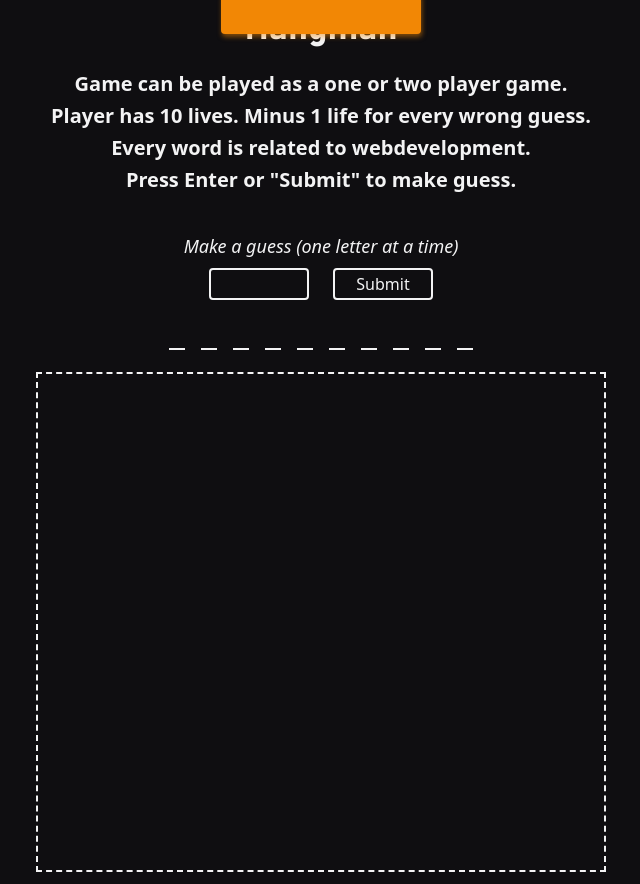
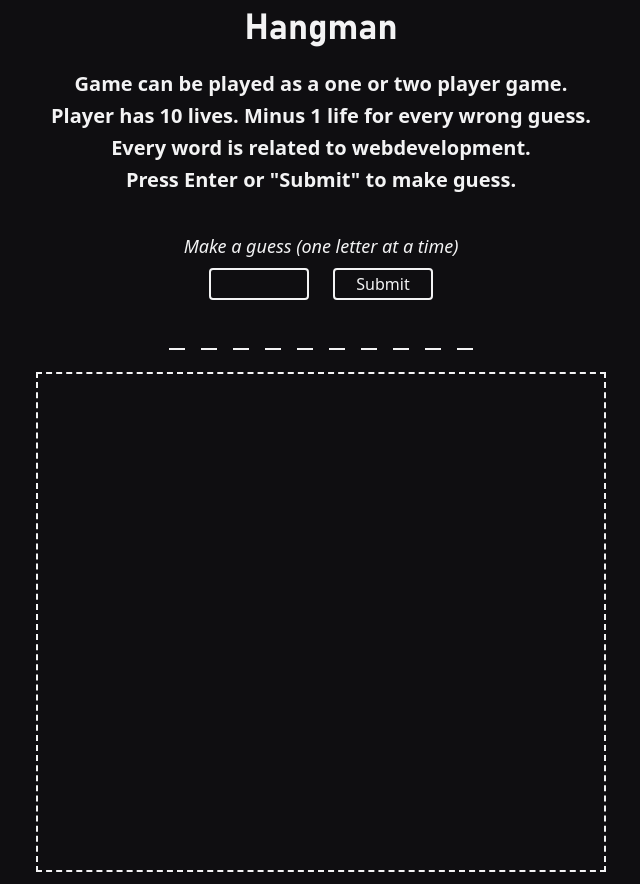
Before and after one commit to JoPed/hangman, a Vue app: page / in a window 1280 px wide. Shown: the whole page, without its empty margins (319-959 px from the left). Built offline with nearby package versions, Linux system fonts and the light colour scheme.

Commit message:
fixed gameovertext using v-html

```diff
--- a/src/App.vue
+++ b/src/App.vue
@@ -62,7 +62,8 @@ export default {
       wordsToGuess[Math.floor(Math.random() * wordsToGuess.length)]
     );
 
-    let gameOverText = "<span>you lost</span><br><br>Click <span>'Play again'</span> to start new game";
+    // <span class='font-bold text-xl'>You lost</span>\nClick <span class='font-bold'>'Play again'</span> to start new game
+    let gameOverText = "";
     const notificationRef = ref(null);
 
     const canvasRef = ref(null);
--- a/src/components/Notification.vue
+++ b/src/components/Notification.vue
@@ -1,16 +1,14 @@
 <template>
   <div
     v-if="message != ''"
-    class="w-[200px] p-5 fixed z-50 left-1/2 -top-4 -translate-x-1/2 translate-y-[25%]  rounded-b shadow-[1px_3px_5px_rgba(242,135,5,.5)] bg-orange-50 text-center text-white-50"
-    :ref="
-      (el) => {
-        notificationRef = el;
-        getRef(el);}"
+    class="w-[200px] p-5 fixed z-50 left-1/2 -top-4 -translate-x-1/2 translate-y-[15%]  rounded-b shadow-[1px_3px_5px_rgba(242,135,5,.5)] bg-orange-50 text-center text-white-50 whitespace-pre-line"
+    :ref="(el) => {notificationRef = el;getRef(el);}"
+    v-html="message"
   ></div>
 </template>
 
 <script>
-import { onMounted, onUnmounted, ref } from "vue";
+import { onMounted, onUnmounted, ref} from "vue";
 export default {
   props: ["message", "getRef"],
   setup(props) {
@@ -20,8 +18,9 @@ export default {
     onMounted(() => {
 
       if (props.message !== "") {
-        notificationRef.value.innerHtml = props.message;
-        // console.log(notificationRef.value.innerHtml)
+
+        // notificationRef.value.innerHtml = props.message;
+        console.log(notificationRef.value.innerHtml)
         notificationRef.value.classList.add("active");
 
         // timeOut = setTimeout(() => {
@@ -34,7 +33,7 @@ export default {
         clearTimeout(timeOut);
     });
 
-    return { notificationRef };
+    return {notificationRef};
   }
 };
 </script>
--- a/src/components/UserInput.vue
+++ b/src/components/UserInput.vue
@@ -46,6 +46,3 @@ export default {
   },
 };
 </script>
-
-<style>
-</style>
```
